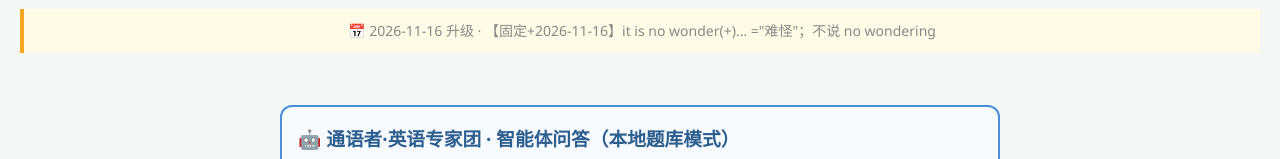
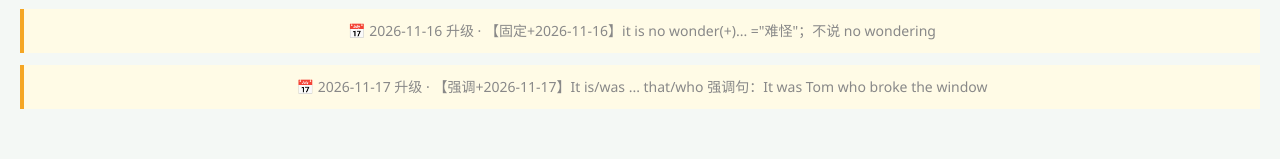
Before and after one commit to dapengzhanchi141345/li-yanming-english, a plain HTML site: page index.html in a window 1280 px wide. Shown: the part 2273-2432 px from the top of the page. Drawn offline with Linux system fonts and the light colour scheme.

Commit message:
english 12独立站升级 2026-11-17

```diff
--- a/index.html
+++ b/index.html
@@ -131,6 +131,8 @@ footer{text-align:center;padding:20px;color:#888;font-size:13px;margin-top:30px;
 <div style="background:#fffbe6;border-left:4px solid #f5a623;padding:10px;margin:12px 0;font-size:14px">📅 2026-11-15 升级 · 【时态+2026-11-15】现在完成进行时 have been doing 强调"持续到现在"，配 for/since</div>
 
 <div style="background:#fffbe6;border-left:4px solid #f5a623;padding:10px;margin:12px 0;font-size:14px">📅 2026-11-16 升级 · 【固定+2026-11-16】it is no wonder(+)... ="难怪"；不说 no wondering</div>
+
+<div style="background:#fffbe6;border-left:4px solid #f5a623;padding:10px;margin:12px 0;font-size:14px">📅 2026-11-17 升级 · 【强调+2026-11-17】It is/was ... that/who 强调句：It was Tom who broke the window</div>
 </footer>
 
 <script>
```
